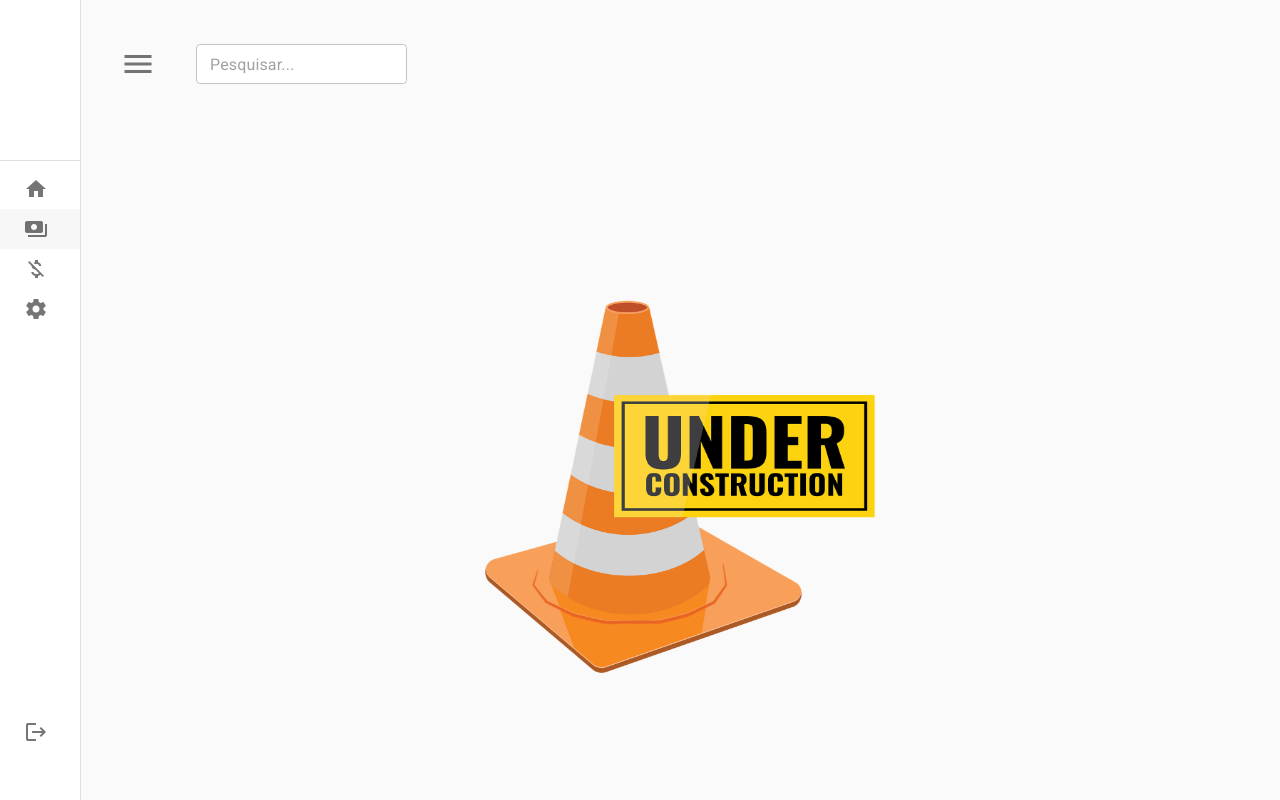
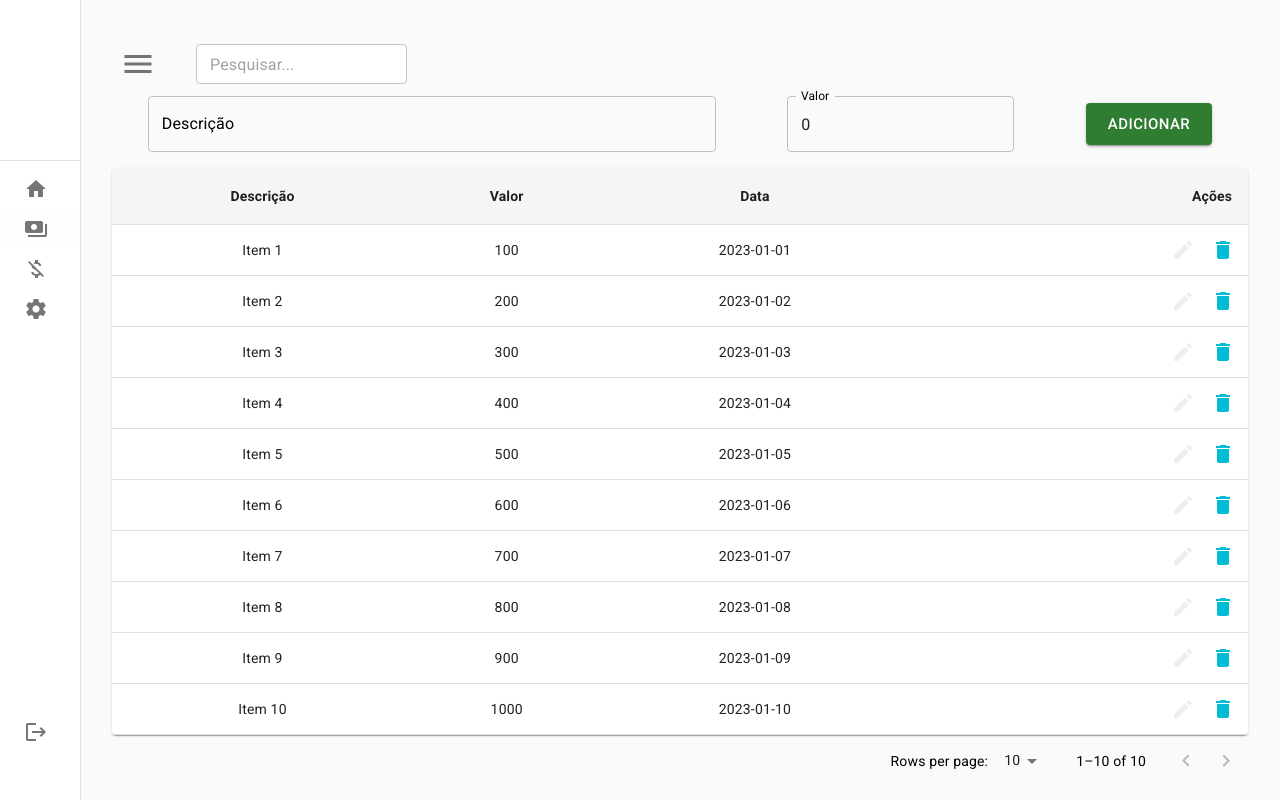
Before and after one commit to AndersonExner/Financial-App-Front, a React (Create React App) app: page /payments in a window 1280 px wide. Built offline with nearby package versions, Linux system fonts and the light colour scheme.

Commit message:
add payments page

```diff
--- a/public/index.html
+++ b/public/index.html
@@ -18,7 +18,7 @@
 
     <title>Financial App</title>
   </head>
-  <body style="margin: 0" padding="0">
+  <body>
     <div id="root"></div>
   </body>
 </html>
--- a/src/index.tsx
+++ b/src/index.tsx
@@ -1,7 +1,7 @@
 import React from 'react';
 import ReactDOM from 'react-dom/client';
 import { App } from './App';
-import './index.css';
+import './style.css';
 
 const root = ReactDOM.createRoot(
   document.getElementById('root') as HTMLElement
--- /dev/null
+++ b/src/pages/Payments/Payments.tsx
@@ -0,0 +1,82 @@
+import React, { useState, useEffect } from "react";
+import { Box, FormControl, InputLabel, OutlinedInput, Button, Paper, Typography } from "@mui/material";
+import { TableValues, ITableValuesItem } from "../../shared/components/Table/Table";
+
+const initialData: ITableValuesItem[] = [
+    { id: 1, description: "Item 1", value: 100, date: "2023-01-01" },
+    { id: 2, description: "Item 2", value: 200, date: "2023-01-02" },
+    { id: 3, description: "Item 3", value: 300, date: "2023-01-03" },
+    { id: 4, description: "Item 4", value: 400, date: "2023-01-04" },
+    { id: 5, description: "Item 5", value: 500, date: "2023-01-05" },
+    { id: 6, description: "Item 6", value: 600, date: "2023-01-06" },
+    { id: 7, description: "Item 7", value: 700, date: "2023-01-07" },
+    { id: 8, description: "Item 8", value: 800, date: "2023-01-08" },
+    { id: 9, description: "Item 9", value: 900, date: "2023-01-09" },
+    { id: 10, description: "Item 10", value: 1000, date: "2023-01-10" },
+];
+
+export const Payments: React.FC = () => {
+    const [data, setData] = useState<ITableValuesItem[]>([]);
+    const [description, setDescription] = useState<string>("");
+    const [value, setValue] = useState<number>(0);
+
+    useEffect(() => {
+        setData(initialData);
+    }, []);
+
+    const addNewItem = () => {
+        if (!description || !value) {
+            return;
+        }
+
+        const newItem: ITableValuesItem = {
+            id: data.length + 1,
+            description,
+            value,
+            date: new Date().toISOString().split("T")[0]
+        };
+
+        setData([...data, newItem]);
+        setDescription("");
+        setValue(0);
+    };
+
+    const handleEdit = (id: number) => {
+        // Implementar lógica de edição
+        console.log(`Edit item with id: ${id}`);
+    };
+
+    const handleDelete = (id: number) => {
+        setData(data.filter(item => item.id !== id));
+    };
+
+    return (
+        <Box>
+            <Box display="flex" flexDirection="row" justifyContent="space-around" alignItems="center">
+                    <FormControl sx={{ width: '50%' }}>
+                        <InputLabel htmlFor="description">Descrição</InputLabel>
+                        <OutlinedInput
+                            id="description"
+                            value={description}
+                            onChange={(e) => setDescription(e.target.value)}
+                            label="Descrição"
+                        />
+                    </FormControl>
+                    <FormControl sx={{ width: '20%' }}>
+                        <InputLabel htmlFor="value">Valor</InputLabel>
+                        <OutlinedInput
+                            id="value"
+                            type="number"
+                            value={value}
+                            onChange={(e) => setValue(Number(e.target.value))}
+                            label="Valor"
+                        />
+                    </FormControl>
+                    <Button variant="contained" color="success" size="large" sx={{ height: 'fit-content' }} onClick={addNewItem}>
+                        Adicionar
+                    </Button>
+                </Box>
+            <TableValues headers={["Descrição", "Valor", "Data"]} data={data} onEdit={handleEdit} onDelete={handleDelete} />
+        </Box>
+    );
+};
--- a/src/routes/index.tsx
+++ b/src/routes/index.tsx
@@ -4,6 +4,7 @@ import { Navigate, Route, Routes } from "react-router-dom";
 import { useAppMenuContext } from "../shared/contexts";
 import { Dashboard } from "../pages/Dashboard/Dashboard";
 import { ConstructionPage } from "../pages/Construction/Construction";
+import { Payments } from "../pages/Payments/Payments";
 
 export const AppRoutes = () => {
     const { setAppMenuOptions } = useAppMenuContext();
@@ -36,7 +37,7 @@ export const AppRoutes = () => {
     return (
         <Routes>
             <Route path="/dashboard" element={<Dashboard />} />
-            <Route path="/payments" element={<ConstructionPage />} />
+            <Route path="/payments" element={<Payments />} />
             <Route path="/expenses" element={<ConstructionPage />} />
             <Route path="/settings" element={<ConstructionPage />} />
 
--- /dev/null
+++ b/src/shared/components/Table/Table.tsx
@@ -0,0 +1,103 @@
+import React, { useState } from "react";
+import { Box, Table, TableHead, TableRow, TableCell, TableBody, Typography, Paper, TableContainer, IconButton, TablePagination } from "@mui/material";
+import EditIcon from '@mui/icons-material/Edit';
+import DeleteIcon from '@mui/icons-material/Delete';
+
+export interface ITableValuesItem {
+    id: number,
+    description: string,
+    value: number,
+    date: string
+};
+
+interface TableValuesProps {
+    headers: string[];
+    data: ITableValuesItem[];
+    onEdit: (id: number) => void;
+    onDelete: (id: number) => void;
+}
+
+export const TableValues: React.FC<TableValuesProps> = ({ headers, data, onEdit, onDelete }) => {
+    const [page, setPage] = useState(0);
+    const [rowsPerPage, setRowsPerPage] = useState(10);
+
+    const handleChangePage = (event: unknown, newPage: number) => {
+        setPage(newPage);
+    };
+
+    const handleChangeRowsPerPage = (event: React.ChangeEvent<HTMLInputElement>) => {
+        setRowsPerPage(parseInt(event.target.value, 10));
+        setPage(0);
+    };
+
+    const paginatedData = data.slice(page * rowsPerPage, page * rowsPerPage + rowsPerPage);
+
+    return (
+        <Box sx={{ display: 'flex', flexDirection: 'column', mt: 2 }}>
+            <TableContainer component={Paper} sx={{ flex: 1, overflowY: 'auto' }}>
+                <Table stickyHeader>
+                    <TableHead sx={{ textAlign: 'center' }}>
+                        <TableRow>
+                            {headers.map((header, index) => (
+                                <TableCell
+                                    key={index}
+                                    sx={{
+                                        fontWeight: 'bold',
+                                        backgroundColor: '#f5f5f5',
+                                        padding: '8px',
+                                        textAlign: 'center'
+                                    }}
+                                >
+                                    {header}
+                                </TableCell>
+                            ))}
+                            <TableCell
+                                sx={{
+                                    fontWeight: 'bold',
+                                    backgroundColor: '#f5f5f5',
+                                    textAlign: 'right'
+                                }}
+                            >
+                                Ações
+                            </TableCell>
+                        </TableRow>
+                    </TableHead>
+                    <TableBody>
+                        {paginatedData.length > 0 ? (
+                            paginatedData.map((item) => (
+                                <TableRow key={item.id}>
+                                    <TableCell sx={{ padding: '5px', textAlign: 'center' }}>{item.description}</TableCell>
+                                    <TableCell sx={{ padding: '5px', textAlign: 'center' }}>{item.value}</TableCell>
+                                    <TableCell sx={{ padding: '5px', textAlign: 'center' }}>{item.date}</TableCell>
+                                    <TableCell sx={{ padding: '5px', textAlign: 'right' }}>
+                                        <IconButton onClick={() => onEdit(item.id)} color="primary">
+                                            <EditIcon />
+                                        </IconButton>
+                                        <IconButton onClick={() => onDelete(item.id)} color="secondary">
+                                            <DeleteIcon />
+                                        </IconButton>
+                                    </TableCell>
+                                </TableRow>
+                            ))
+                        ) : (
+                            <TableRow>
+                                <TableCell colSpan={headers.length + 1}>
+                                    <Typography align="center">No results found</Typography>
+                                </TableCell>
+                            </TableRow>
+                        )}
+                    </TableBody>
+                </Table>
+            </TableContainer>
+            <TablePagination
+                rowsPerPageOptions={[5, 10, 25]}
+                component="div"
+                count={data.length}
+                rowsPerPage={rowsPerPage}
+                page={page}
+                onPageChange={handleChangePage}
+                onRowsPerPageChange={handleChangeRowsPerPage}
+            />
+        </Box>
+    );
+};
--- a/src/shared/themes/light.ts
+++ b/src/shared/themes/light.ts
@@ -4,9 +4,9 @@ import { grey, cyan } from '@mui/material/colors';
 export const LightTheme = createTheme({
   palette : {
     primary : {
-      main : grey[500],
-      dark : grey[800],
-      light : grey[500],
+      main : grey[200],
+      dark : grey[300],
+      light : grey[400],
       contrastText : '#ffffff'
     },
     secondary : {
--- a/src/index.css
+++ b/src/style.css
@@ -3,8 +3,8 @@ html, body, #root {
     padding: 0;
     width: 100%;
     height: 100%;
-    overflow-x: hidden; /* Evita overflow */
-    overflow-y: hidden; /* Evita overflow */
+    overflow-x: hidden; /* Evita overflow horizontal */
+    overflow-y: hidden; /* Evita overflow vertical */
 }
 
 #root {
```
